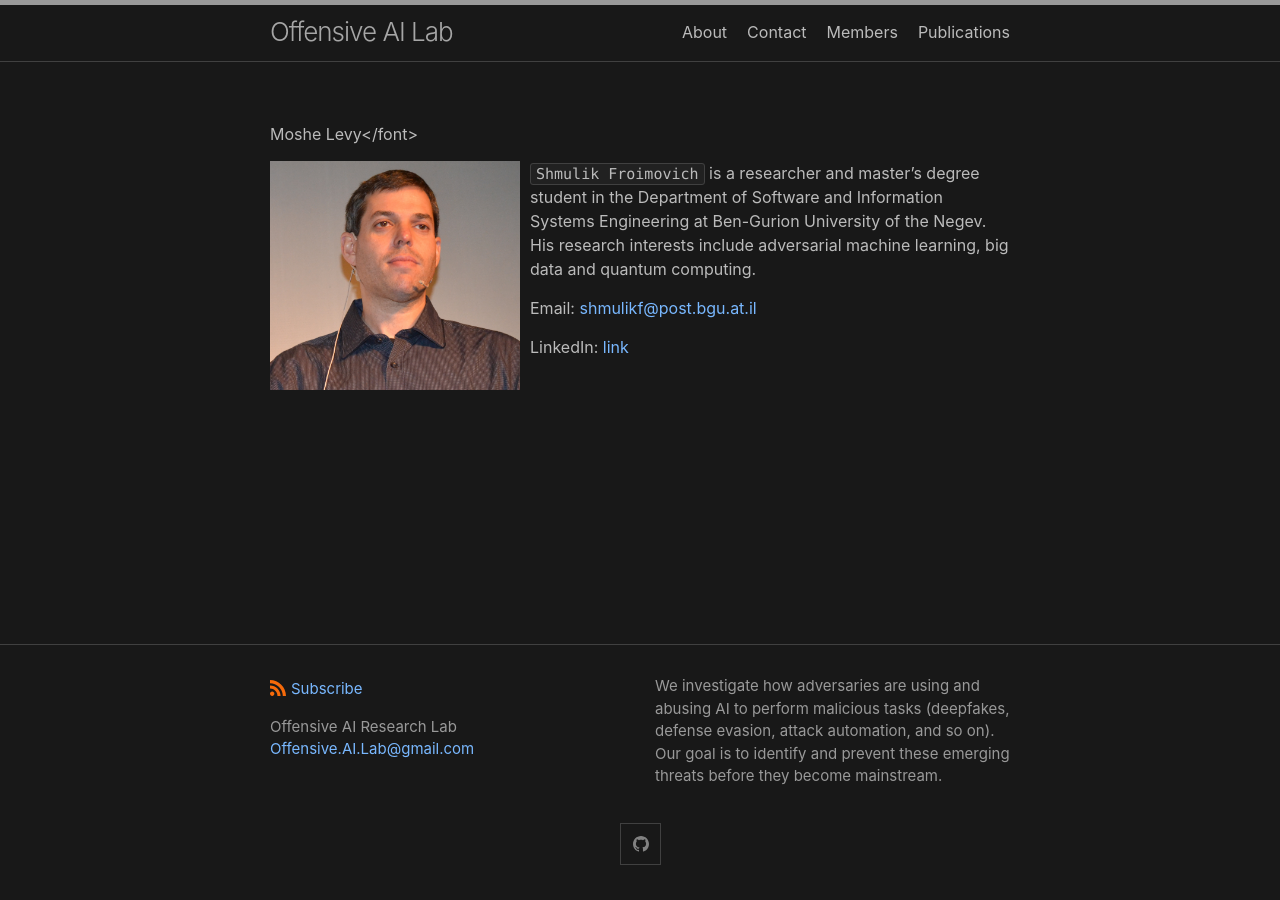
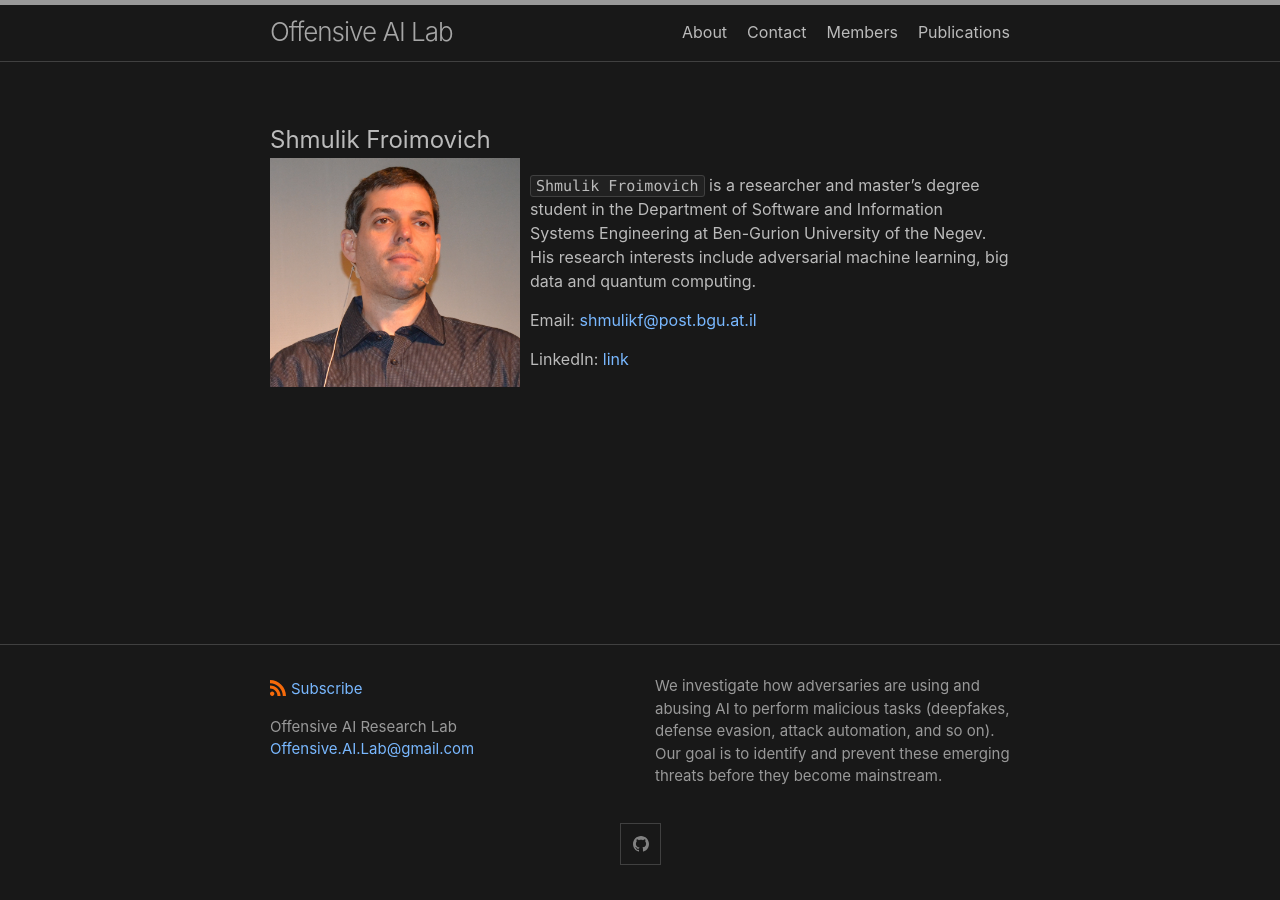
Before and after one commit to Offensive-AI-Lab/Offensive-AI-Lab.github.io, a Jekyll site: the page built from members/shmulik.froimovich.md, in a window 1280 px wide. Built offline with Jekyll 4.4.1, drawn with Linux system fonts in a browser that asks for light colours.

Commit message:
fixed member title fonts

```diff
--- a/members/shmulik.froimovich.md
+++ b/members/shmulik.froimovich.md
@@ -3,7 +3,7 @@ layout: page
 permalink: /shmulik.froimovich/
 ---
 
- Moshe Levy</font>
+ <font size="5">Shmulik Froimovich</font>
 
 ![image]({{site.baseurl}}/assets/members/shmulik.froimovich.jpg){: style="float: left; margin-right:10px" width="250px"}
 
```
Also changed, not shown: members/moshe.levy.md (+1 -1 lines).
